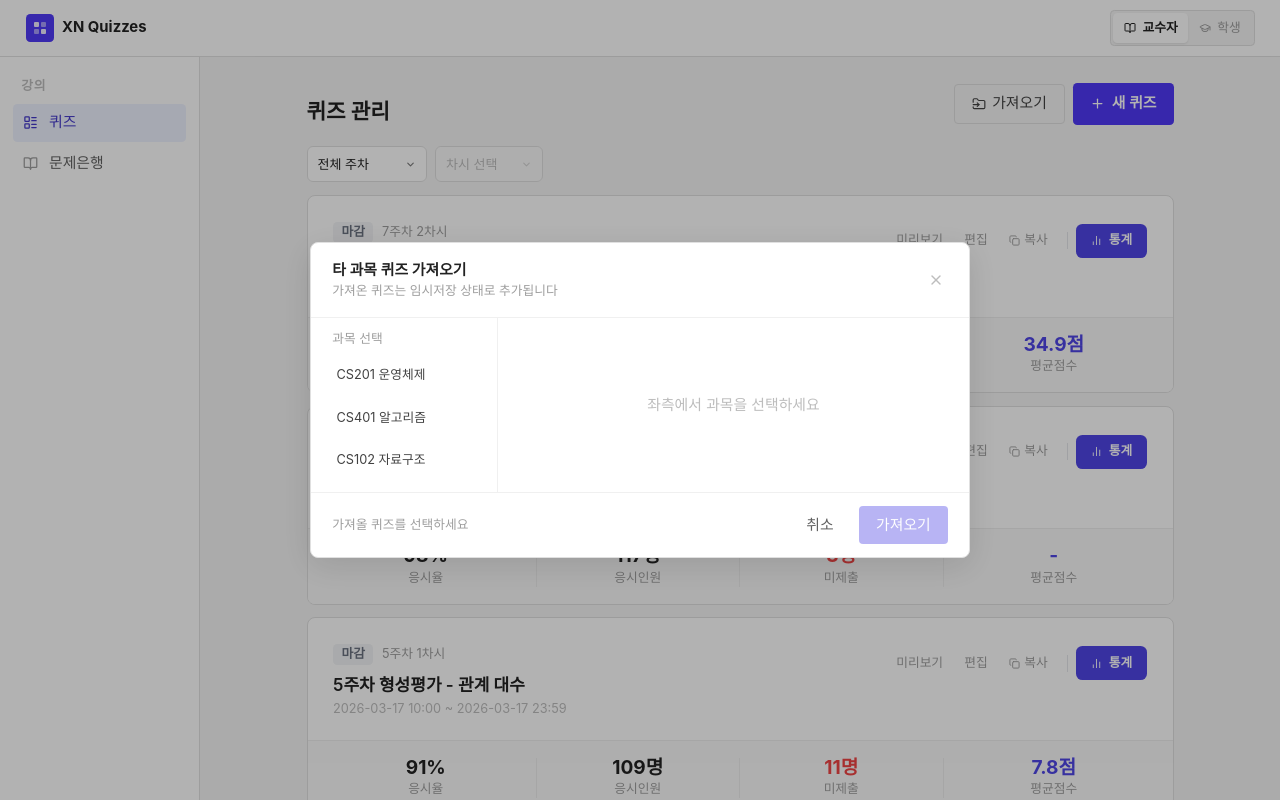
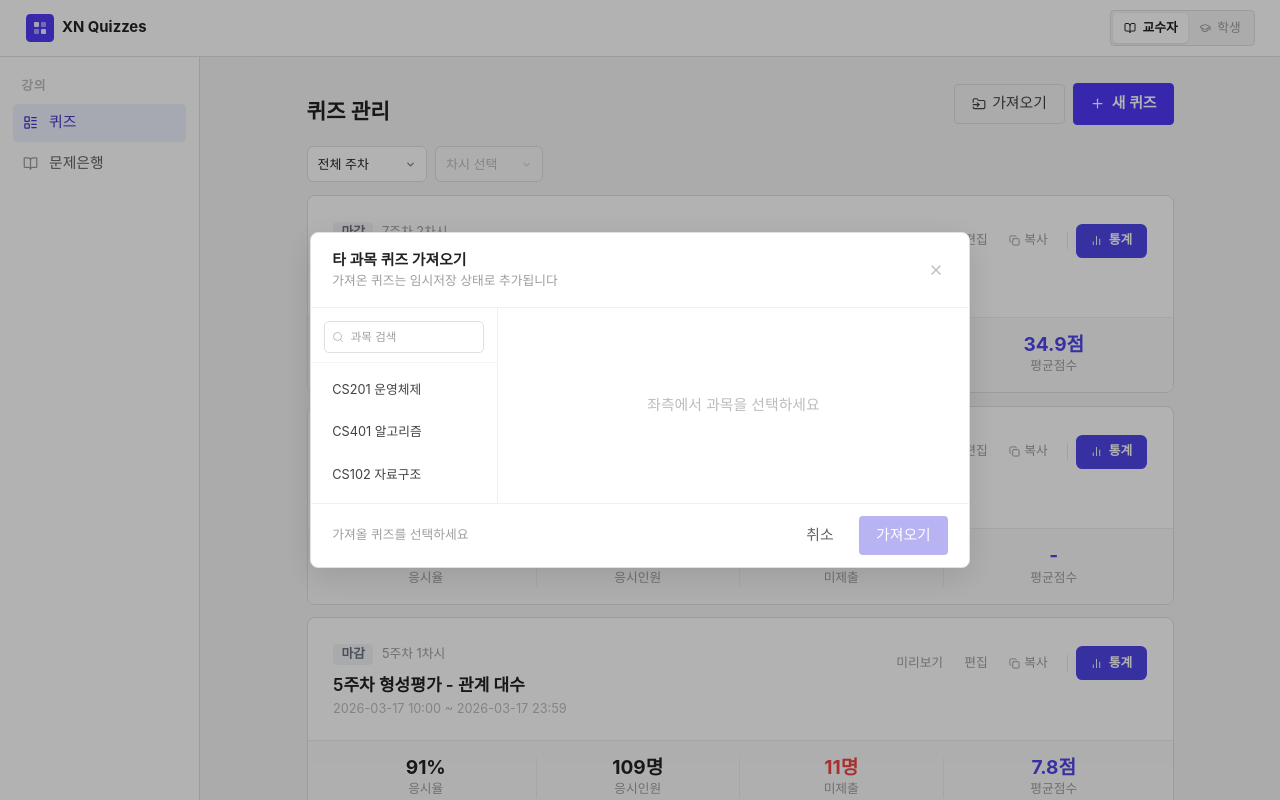
Before and after one commit to minjukim13/xnquiz, a React (Vite) app: page / in a window 1280 px wide. Both pictures are taken after a click on the button "가져오기". Shown: the top 800 px of the page. Built offline with nearby package versions, Linux system fonts and the light colour scheme; a web font is replaced by a local one.

Commit message:
feat: 복사/가져오기 모달 과목 검색 기능 추가

```diff
--- a/src/pages/QuizList.jsx
+++ b/src/pages/QuizList.jsx
@@ -1,6 +1,6 @@
 import { useState, useMemo } from 'react'
 import { Link, useNavigate } from 'react-router-dom'
-import { Plus, FileText, CheckCircle2, AlertCircle, Send, BarChart2, FolderInput, Copy, X } from 'lucide-react'
+import { Plus, FileText, CheckCircle2, AlertCircle, Send, BarChart2, FolderInput, Copy, X, Search } from 'lucide-react'
 import Layout from '../components/Layout'
 import { mockQuizzes, MOCK_COURSES, getQuizQuestions, setQuizQuestions } from '../data/mockData'
 import { useRole } from '../context/RoleContext'
@@ -498,6 +498,10 @@ function ResetNotice({ mode = 'import' }) {
 // ─────────────────────────────── 퀴즈 복사 모달 ───────────────────────────────
 function QuizCopyModal({ quiz, onClose, onCopy }) {
   const [selected, setSelected] = useState(null)
+  const [courseSearch, setCourseSearch] = useState('')
+  const filteredCourses = MOCK_COURSES.filter(c =>
+    c.name.toLowerCase().includes(courseSearch.toLowerCase())
+  )
 
   return (
     <div className="fixed inset-0 z-50 flex items-center justify-center p-4" onClick={onClose}>
@@ -518,8 +522,22 @@ function QuizCopyModal({ quiz, onClose, onCopy }) {
         </div>
 
         <div className="px-4 pt-4 pb-3 space-y-2">
-          <p className="text-xs mb-3" style={{ color: '#9E9E9E' }}>복사할 대상 과목을 선택하세요</p>
-          {MOCK_COURSES.map(course => {
+          <div className="relative mb-3">
+            <Search size={13} style={{ position: 'absolute', left: 10, top: '50%', transform: 'translateY(-50%)', color: '#BDBDBD', pointerEvents: 'none' }} />
+            <input
+              type="text"
+              placeholder="과목 검색"
+              value={courseSearch}
+              onChange={e => setCourseSearch(e.target.value)}
+              style={{ width: '100%', fontSize: 12, padding: '7px 10px 7px 30px', border: '1px solid #E0E0E0', borderRadius: 6, outline: 'none', color: '#424242' }}
+              onFocus={e => e.target.style.borderColor = '#6366F1'}
+              onBlur={e => e.target.style.borderColor = '#E0E0E0'}
+            />
+          </div>
+          {filteredCourses.length === 0 && (
+            <p className="text-xs text-center py-4" style={{ color: '#BDBDBD' }}>검색 결과가 없습니다</p>
+          )}
+          {filteredCourses.map(course => {
             const isCurrent = course.name === CURRENT_COURSE
             const isSelected = selected === course.name
             return (
@@ -570,7 +588,11 @@ function QuizCopyModal({ quiz, onClose, onCopy }) {
 function QuizImportModal({ onClose, onImport }) {
   const [selectedCourse, setSelectedCourse] = useState(null)
   const [checkedIds, setCheckedIds] = useState(new Set())
+  const [courseSearch, setCourseSearch] = useState('')
   const otherCourses = MOCK_COURSES.filter(c => c.name !== CURRENT_COURSE)
+  const filteredCourses = otherCourses.filter(c =>
+    c.name.toLowerCase().includes(courseSearch.toLowerCase())
+  )
 
   const courseQuizzes = useMemo(() => {
     if (!selectedCourse) return []
@@ -618,9 +640,25 @@ function QuizImportModal({ onClose, onImport }) {
         {/* 바디: 2열 */}
         <div className="flex flex-1 overflow-hidden">
           {/* 왼쪽: 과목 목록 */}
-          <div className="w-44 shrink-0 overflow-y-auto p-3 space-y-1" style={{ borderRight: '1px solid #F0F0F0' }}>
-            <p className="text-xs px-2 mb-2" style={{ color: '#9E9E9E' }}>과목 선택</p>
-            {otherCourses.map(course => (
+          <div className="w-44 shrink-0 flex flex-col" style={{ borderRight: '1px solid #F0F0F0' }}>
+            <div className="p-3 pb-2" style={{ borderBottom: '1px solid #F5F5F5' }}>
+              <div className="relative">
+                <Search size={12} style={{ position: 'absolute', left: 8, top: '50%', transform: 'translateY(-50%)', color: '#BDBDBD', pointerEvents: 'none' }} />
+                <input
+                  type="text"
+                  placeholder="과목 검색"
+                  value={courseSearch}
+                  onChange={e => setCourseSearch(e.target.value)}
+                  style={{ width: '100%', fontSize: 11.5, padding: '6px 8px 6px 26px', border: '1px solid #E0E0E0', borderRadius: 5, outline: 'none', color: '#424242' }}
+                  onFocus={e => e.target.style.borderColor = '#6366F1'}
+                  onBlur={e => e.target.style.borderColor = '#E0E0E0'}
+                />
+              </div>
+            </div>
+            <div className="flex-1 overflow-y-auto p-2 space-y-1">
+            {filteredCourses.length === 0 ? (
+              <p className="text-xs text-center py-3" style={{ color: '#BDBDBD' }}>없음</p>
+            ) : filteredCourses.map(course => (
               <button
                 key={course.id}
                 onClick={() => handleSelectCourse(course.name)}
@@ -636,6 +674,7 @@ function QuizImportModal({ onClose, onImport }) {
                 {course.name}
               </button>
             ))}
+            </div>
           </div>
 
           {/* 오른쪽: 퀴즈 목록 */}
```
